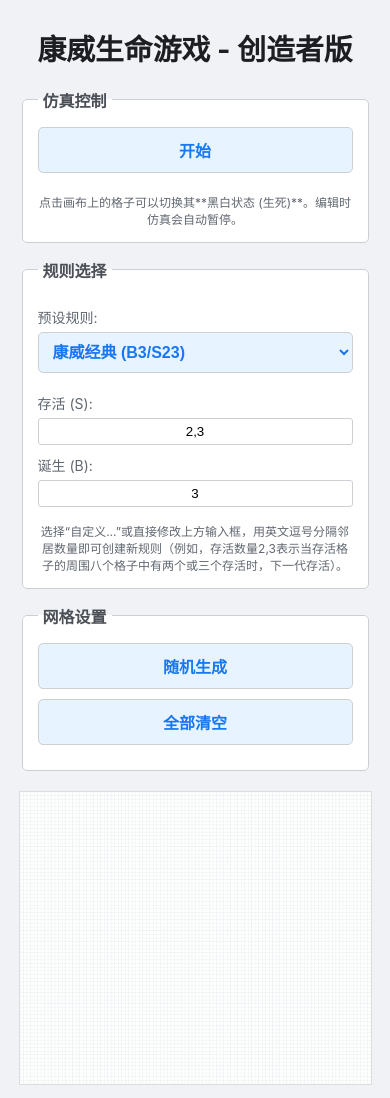
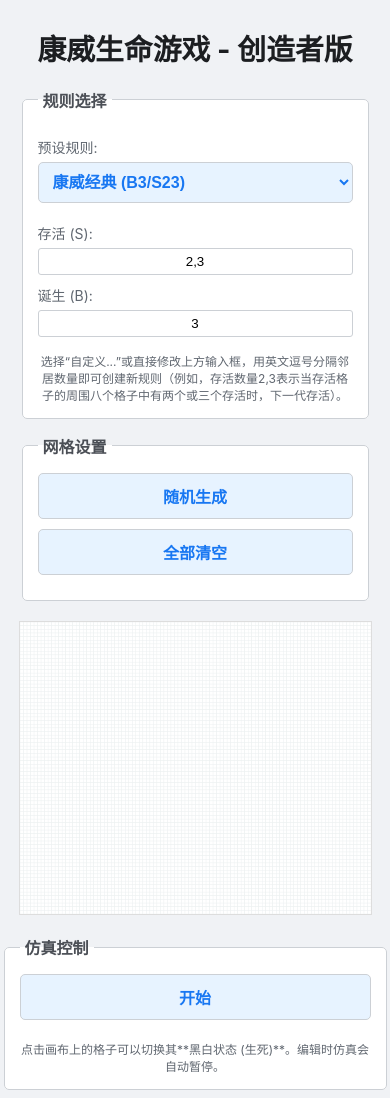
Before and after one commit to Charlie-best/game-of-life, a plain HTML site: page index.html in a window 390 px wide. Drawn offline with Linux system fonts and the light colour scheme.

Commit message:
将开始按键放在格子旁边

```diff
--- a/index.html
+++ b/index.html
@@ -11,11 +11,6 @@
 
     <div class="main-container">
         <div class="controls-panel">
-            <fieldset>
-                <legend>仿真控制</legend>
-                <button id="start-pause-button">开始</button>
-                <div class="info-text">点击画布上的格子可以切换其**黑白状态 (生死)**。编辑时仿真会自动暂停。</div>
-            </fieldset>
 
             <fieldset>
                 <legend>规则选择</legend>
@@ -38,7 +33,11 @@
                 <button id="clear-button">全部清空</button>
             </fieldset>
         </div>
-
+        <fieldset>
+                <legend>仿真控制</legend>
+                <button id="start-pause-button">开始</button>
+                <div class="info-text">点击画布上的格子可以切换其**黑白状态 (生死)**。编辑时仿真会自动暂停。</div>
+        </fieldset>
         <canvas id="game-canvas"></canvas>
     </div>
 
--- a/style.css
+++ b/style.css
@@ -115,4 +115,19 @@ input[type=text] {
     font-size: 1.8em;
     text-align: center;
   }
+  .controls-panel {
+    order: 1;
+  }
+
+  /* 画布在中间 (顺序2) */
+  #game-canvas {
+    order: 2;
+  }
+
+  /* “开始”按钮所在的fieldset在最下面 (顺序3) */
+  .main-container > fieldset {
+    order: 3;
+    width: 90vw; /* 让它和其它控制项一样宽 */
+    max-width: 500px;
+  }
 }
```
